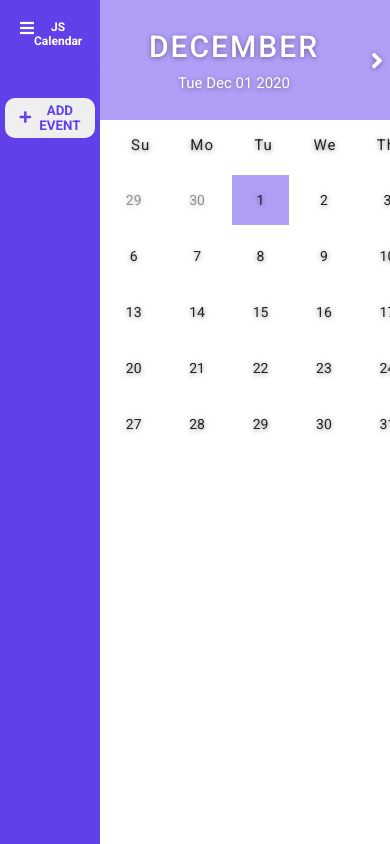
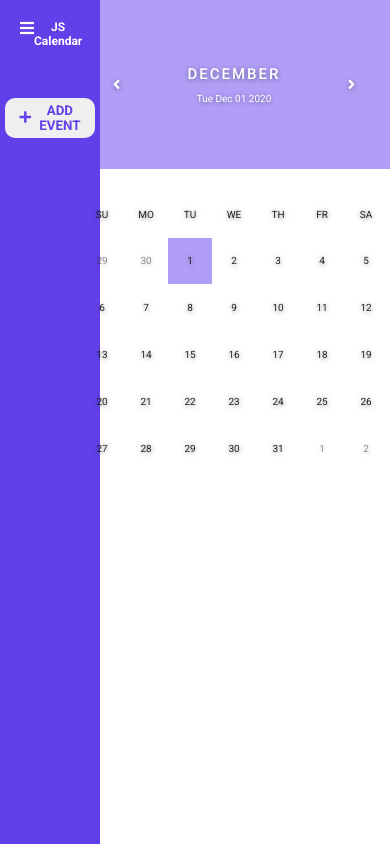
Before and after one commit to Anntroy/JS-Calendar, a plain HTML site: page index.html in a window 390 px wide. Drawn offline with Linux system fonts and the light colour scheme.

Commit message:
responsive layout for calendar

```diff
--- a/index.html
+++ b/index.html
@@ -31,7 +31,7 @@
         </div>
             <section id="calendarContainer" class="calendar_container">
             <div class="calendar_container__div">
-                <article class="calendar_container__article-weekdays">
+                <!-- <article class="calendar_container__article-weekdays">
                     <div class="day-name">Su</div>
                     <div class="day-name">Mo</div>
                     <div class="day-name">Tu</div>
@@ -39,7 +39,7 @@
                     <div class="day-name">Th</div>
                     <div class="day-name">Fr</div>
                     <div class="day-name">Sa</div>
-                </article>
+                </article> -->
                 <article class="calendar_container__article-days">
                 </article>
             </div>
--- a/main.css
+++ b/main.css
@@ -14,13 +14,12 @@ html {
 #month_header {
     position: fixed;
     width: 100%;
-    height: 12rem;
+    height: 20vh;
     z-index: -1;
     background-color: rgb(176, 158, 247);
     display: flex;
-    justify-content: space-between;
     align-items: center;
-    padding: 0 2rem;
+    padding: 0 4rem;
     text-align: center;
     color: white;
     text-shadow: 0 0.1rem 0.5rem rgba(0, 0, 0, 0.4);
@@ -30,12 +29,12 @@ html {
 }
 
 #month_header i {
-    font-size: 2.5rem;
+    font-size: 1.5rem;
     cursor: pointer;
 }
 
 #month_header h2 {
-    font-size: 3rem;
+    font-size: 1.5rem;
     font-weight: 500;
     text-transform: uppercase;
     letter-spacing: 0.2rem;
@@ -43,7 +42,7 @@ html {
 }
 
 #month_header p {
-    font-size: 1.5rem;
+    font-size: 1rem;
 }
 
 #side_header {
@@ -200,8 +199,8 @@ textarea {
 /* Main area */
 .calendar_container {
     position: fixed;
-    top: 12rem;
-    left: 10rem;
+    top: 20vh;
+    left: 20vw;
     color: #222227;
     display: flex;
     justify-content: center;
@@ -209,28 +208,31 @@ textarea {
 }
 
 .calendar_container__div {
-    width: 45rem;
-    height: 52rem;
+    width: 100%;
+    height: 100%;
+    margin: 2rem 0;
 }
 
-.calendar_container__article-weekdays {
+/* .calendar_container__article-weekdays {
     width: 100%;
-    height: 5rem;
+    height: 12vw;
     display: flex;
     align-items: center;
     padding: 0 1rem;
+    margin-bottom: 0.5vh;
+
 }
 
 .calendar_container__article-weekdays div {
     font-size: 1.5rem;
     font-weight: 400;
     letter-spacing: 0.1rem;
-    width: calc(44.2rem / 7);
+    width: calc(75vw / 7);
     display: flex;
     justify-content: center;
     align-items: center;
     text-shadow: 0 0.1rem 0.5rem rgba(0, 0, 0, 0.5);
-}
+} */
 
 .calendar_container__article-days {
     width: 100%;
@@ -240,10 +242,9 @@ textarea {
 }
 
 .calendar_container__article-days div {
-    font-size: 1.4rem;
-    margin: 0.3rem;
-    width: calc(40.2rem / 7);
-    height: 5rem;
+    font-size: 1rem;
+    width: calc(79vw / 7);
+    height: 12vw;
     display: flex;
     justify-content: center;
     align-items: center;
@@ -257,6 +258,10 @@ textarea {
     cursor: pointer;
 }
 
+.day-name {
+    text-transform: uppercase;
+}
+
 .prev-date,
 .next-date {
     opacity: 0.5;
--- a/script.js
+++ b/script.js
@@ -16,6 +16,17 @@ const renderCalendar = () => {
     const lastDayIndex = new Date(date.getFullYear(), date.getMonth() + 1, 0).getDay();
 
     const firstDaysPrevMonth = 7 - lastDayIndex - 1;
+
+    const weekDays = [
+        'su',
+        'mo',
+        'tu',
+        'we',
+        'th',
+        'fr',
+        'sa'
+    ];
+
 
     const months = [
         'January',
@@ -36,6 +47,10 @@ const renderCalendar = () => {
     currantDate.innerHTML = date.toDateString();
 
     let days = '';
+
+    weekDays.forEach(function(weekDay) {
+        days += `<div class="day-name">${weekDay}</div>`;
+    });
 
     for(let dayPrevMonth = firstDayIndex; dayPrevMonth > 0; dayPrevMonth--){
         days += `<div class="prev-date">${lastDayPrevMonth - dayPrevMonth + 1}</div>`;
```
